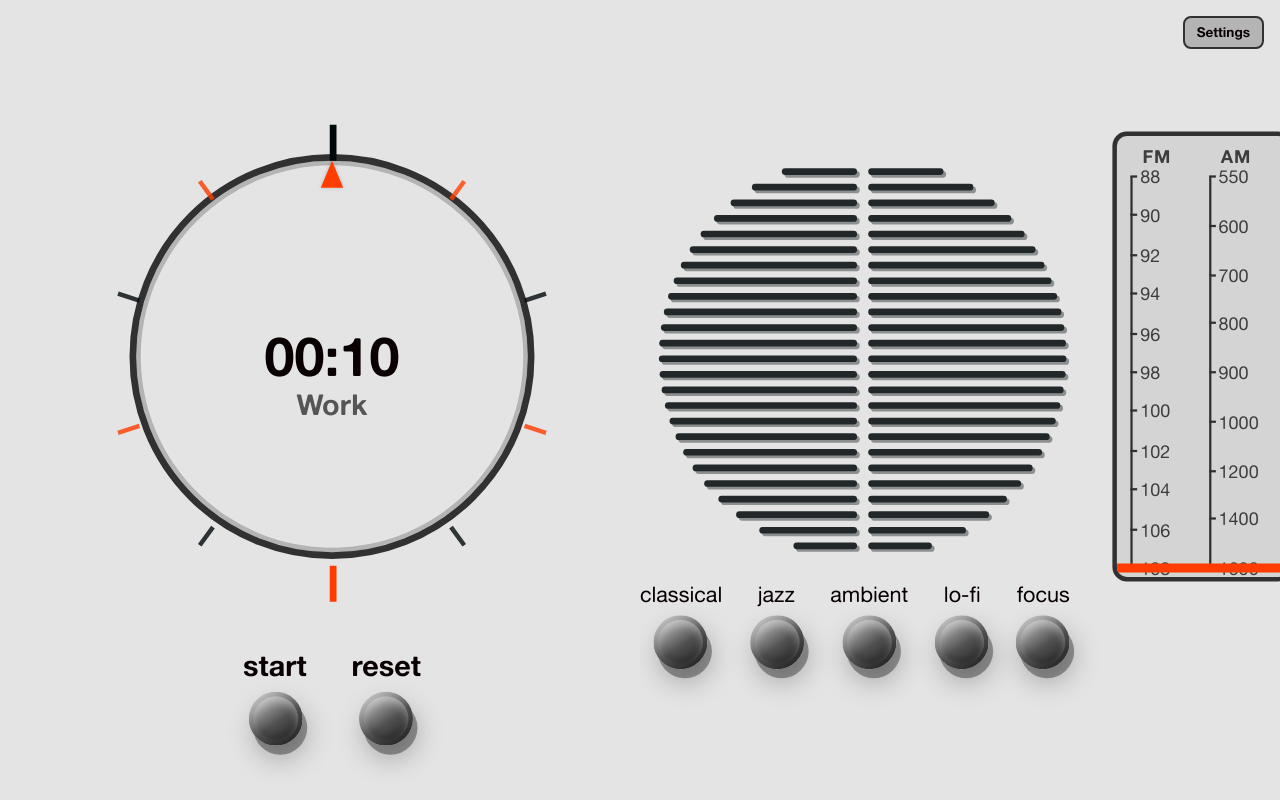
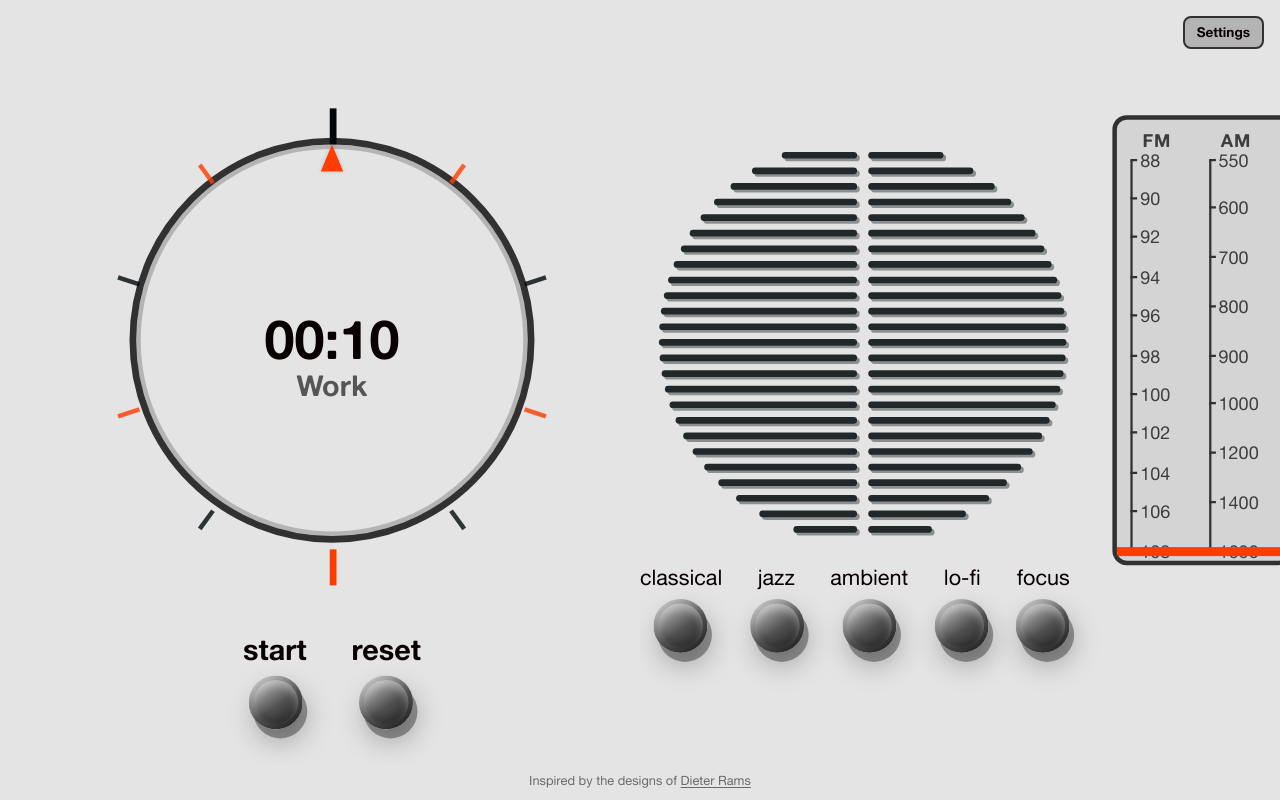
Before and after one commit to crisguardiola/pomodoro-timer, a website built with Vite: page index.html in a window 1280 px wide. Built offline with nearby package versions, Linux system fonts and the light colour scheme.

Commit message:
footnote

```diff
--- a/index.html
+++ b/index.html
@@ -8,6 +8,9 @@
 </head>
 <body>
     <div id="app"></div>
+    <footer class="app-footnote">
+      Inspired by the designs of <a href="https://uxdesign.cc/dieter-rams-and-ten-principles-for-good-design-61cc32bcd6e6" target="_blank" rel="noopener noreferrer">Dieter Rams</a>
+    </footer>
     <script type="module" src="/src/main.js"></script>
 </body>
 </html>
--- a/src/style.css
+++ b/src/style.css
@@ -166,6 +166,25 @@ body {
   display: flex;
   flex-direction: column;
   overflow: hidden;
+}
+
+/* Footnote at bottom center */
+.app-footnote {
+  flex-shrink: 0;
+  text-align: center;
+  padding: 0.5rem 1rem 0.75rem;
+  font-size: var(--font-size-xs);
+  color: var(--color-text-tertiary);
+}
+
+.app-footnote a {
+  color: var(--color-text-tertiary);
+  text-decoration: underline;
+  text-underline-offset: 2px;
+}
+
+.app-footnote a:hover {
+  color: var(--color-text-secondary);
 }
 
 /* Two-column layout: left = timer (centred), right = reserved */
```
